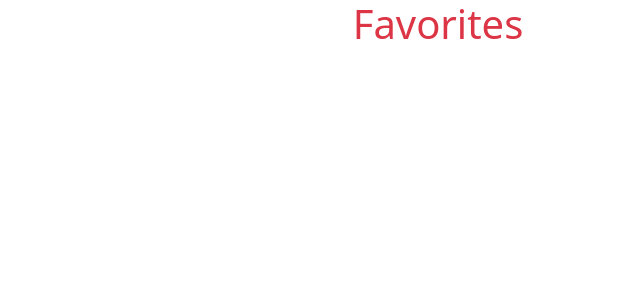
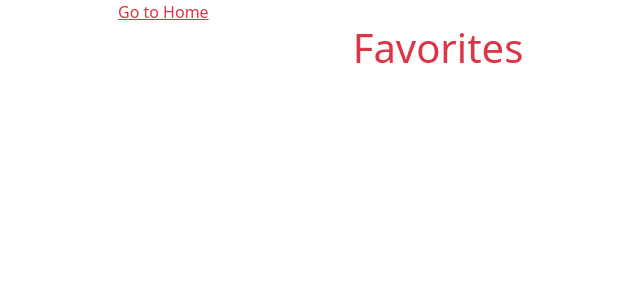
Before and after one commit to Samuel-Valentini/u3-w3-d3, a React (Vite) app: page /favorites in a window 1280 px wide. Shown: the top 300 px of the page, without its empty margins (202-842 px from the left). Built offline with nearby package versions, Linux system fonts and the light colour scheme; the HTML template or start-up script is replaced by a standard one.

Commit message:
link to home added

```diff
--- a/src/components/Favorites.jsx
+++ b/src/components/Favorites.jsx
@@ -8,6 +8,11 @@
     console.log(arrayOfFavorites);
     return (
         <div>
+            <div className="w-50 mx-auto ">
+                <Link to={"/"} className="text-danger">
+                    Go to Home
+                </Link>
+            </div>
             <h1 className="text-danger text-center">Favorites</h1>
             {[...new Set(arrayOfFavorites)].map((company) => {
                 return (
```
